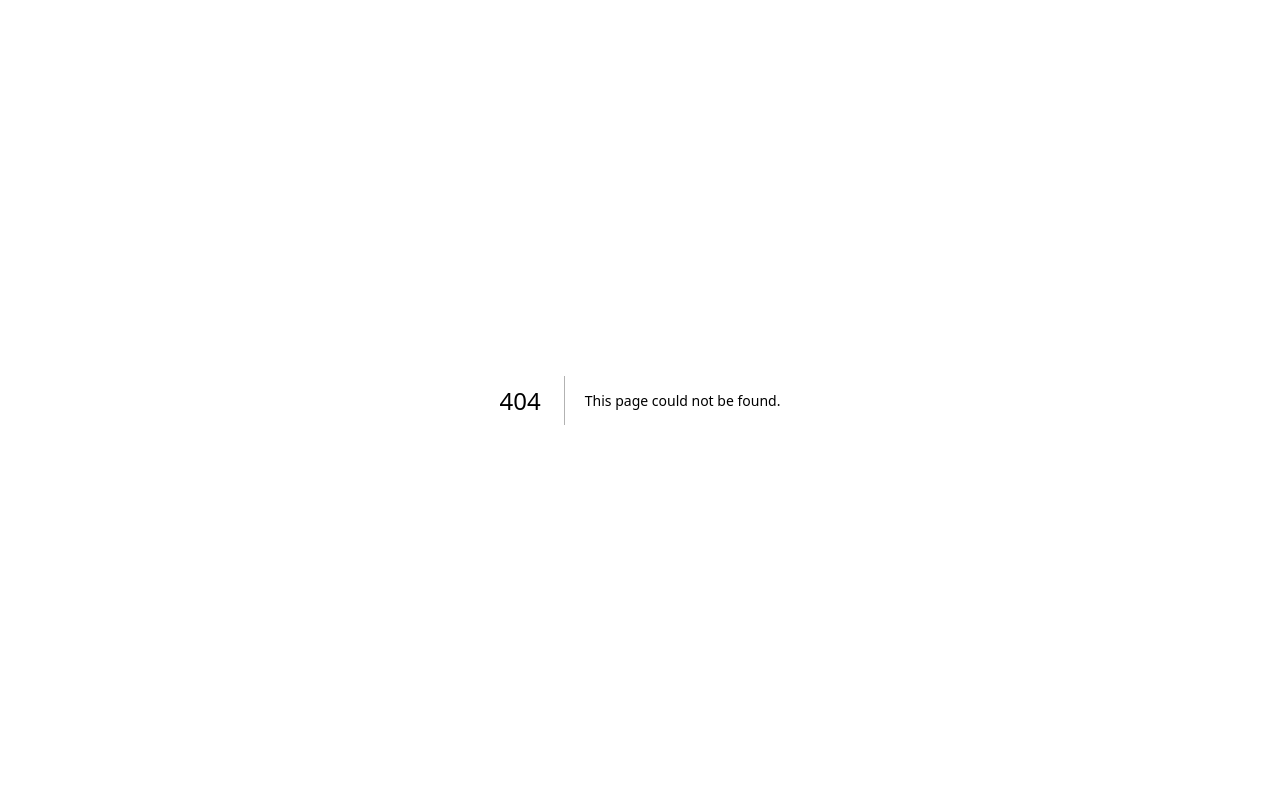
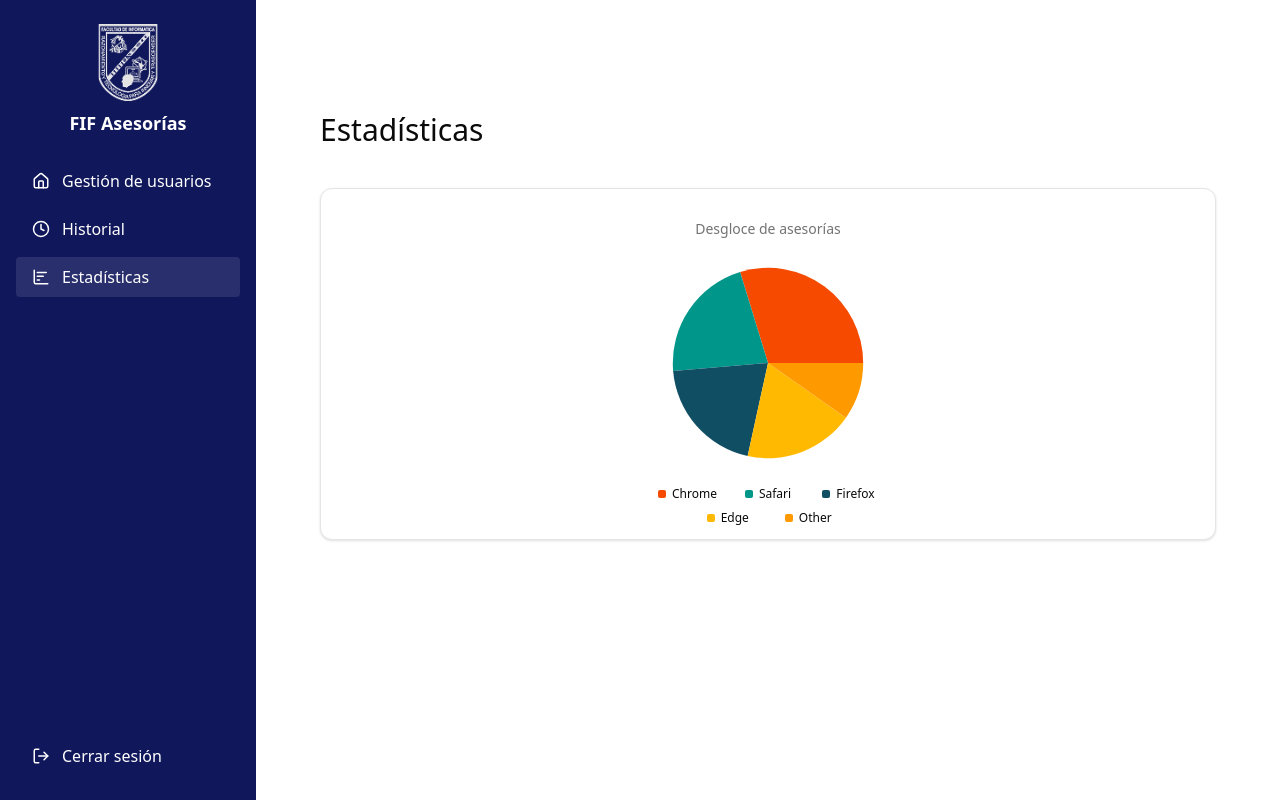
Before and after one commit to CarlosURangel/SAM-Fork, a Next.js app: page /dashboard/estadisticas/1 in a window 1280 px wide. Before the commit this address had no page. Built offline with nearby package versions, Linux system fonts and the light colour scheme; no server answers.

Commit message:
fix: fixed teacher pages

```diff
--- /dev/null
+++ b/src/app/(admin)/dashboard/estadisticas/[cve]/page.tsx
@@ -0,0 +1,121 @@
+"use client"
+
+import { Pie, PieChart } from "recharts"
+
+import {
+  Card,
+  CardContent,
+  CardDescription,
+  CardHeader,
+  CardTitle,
+} from "@/components/ui/card"
+import {
+  ChartConfig,
+  ChartContainer,
+  ChartLegend,
+  ChartLegendContent,
+} from "@/components/ui/chart"
+import { useParams } from "next/navigation"
+import { getStatisticsByTeacher } from "@/lib/dataStatistics"
+import { useEffect, useState } from "react"
+import { Advisory, Statistics } from "@/types/statisctics"
+
+export const description = "A pie chart with a legend"
+
+const chartData = [
+  { browser: "chrome", visitors: 275, fill: "var(--color-chrome)" },
+  { browser: "safari", visitors: 200, fill: "var(--color-safari)" },
+  { browser: "firefox", visitors: 187, fill: "var(--color-firefox)" },
+  { browser: "edge", visitors: 173, fill: "var(--color-edge)" },
+  { browser: "other", visitors: 90, fill: "var(--color-other)" },
+]
+
+const chartConfig = {
+  visitors: {
+    label: "Visitors",
+  },
+  chrome: {
+    label: "Chrome",
+    color: "var(--chart-1)",
+  },
+  safari: {
+    label: "Safari",
+    color: "var(--chart-2)",
+  },
+  firefox: {
+    label: "Firefox",
+    color: "var(--chart-3)",
+  },
+  edge: {
+    label: "Edge",
+    color: "var(--chart-4)",
+  },
+  other: {
+    label: "Other",
+    color: "var(--chart-5)",
+  },
+} satisfies ChartConfig
+
+export default function page() {
+  const params = useParams()
+  const cve = params.cve?.toString()
+  const [statistics, setStatistics] = useState<Statistics>()
+  const [advisories, setAdvisories] = useState<Advisory[]>()
+  console.log(statistics);
+
+  useEffect(() => {
+    document.title = 'Estadísticas';
+
+    if (cve) {
+      const fetch = async () => {
+        const data:Statistics = await getStatisticsByTeacher(cve)
+        setStatistics(data)
+        const dataA = data?.advisories.map((advisory) => ({
+          subject: advisory.name,
+          total: advisory.total,
+          fill: '#8884d8'
+        }))
+        setAdvisories(dataA)
+      }
+      fetch()
+
+    }
+
+  }, []);
+
+  useEffect(() => {
+    const data = advisories?.advisories.map((advisory) => ({
+      subject: advisory.name,
+      total: advisory.total,
+      fill: '#8884d8'
+    }))
+
+    console.log(data);
+  }, [advisories])
+
+  return (
+    <section className='mx-16 mt-28 flex-1'>
+      <h1 className='text-3xl mb-10'>Estadísticas</h1>
+      <Card className="flex flex-col">
+        <CardHeader className="items-center pb-0">
+          <CardTitle>{statistics?.name}</CardTitle>
+          <CardDescription>Desgloce de {statistics?.totalAdvisories} asesorías</CardDescription>
+        </CardHeader>
+        <CardContent className="flex-1 pb-0">
+          <ChartContainer
+            config={chartConfig}
+            className="mx-auto aspect-square max-h-[300px]"
+          >
+            <PieChart>
+              <Pie data={chartData} dataKey="visitors" />
+              <ChartLegend
+                content={<ChartLegendContent nameKey="browser" />}
+                className="-translate-y-2 flex-wrap gap-2 *:basis-1/4 *:justify-center"
+              />
+            </PieChart>
+          </ChartContainer>
+        </CardContent>
+      </Card>
+    </section>
+  )
+}
--- a/src/app/(admin)/dashboard/estadisticas/page.tsx
+++ b/src/app/(admin)/dashboard/estadisticas/page.tsx
@@ -10,9 +10,6 @@ import { ordenarYColorearPorCantidad } from '@/lib/colorUtils';
 const page = () => {
 
     const [dataChartTutoringPerSubject, setDataChartTutoringPerSubject] = useState<DataChartTutoringPerSubject[]>([]);
-    console.log(dataChartTutoringPerSubject);
-
-
 
     useEffect(() => {
         document.title = 'Estadísticas';
--- /dev/null
+++ b/src/app/api/statistics/teacher/[cveMaestro]/route.ts
@@ -0,0 +1,86 @@
+// ...existing code...
+import { NextRequest, NextResponse } from "next/server";
+import { prisma } from "@/lib/db";
+import { verify } from "jsonwebtoken";
+
+export async function GET(
+  req: NextRequest,
+  { params }: { params: { cveMaestro: string } }
+) {
+  try {
+    const { cveMaestro } = await params;
+
+    const cookie = req.cookies.get("Auth_SAM");
+    const authToken = cookie?.value;
+    if (!authToken) {
+      return NextResponse.json({ error: "Token no proporcionado" }, { status: 401 });
+    }
+    const payload = verify(authToken, process.env.JWT_SECRET!);
+    const cveAdmin = typeof payload === "object" ? payload.cveAdmin : undefined;
+    if (!cveAdmin) {
+      return NextResponse.json({ error: "Acceso no autorizado" }, { status: 403 });
+    }
+
+    const allAdvisories = await prisma.advisories.findMany({
+      where: { cveMaestro },
+      select: {
+        teacher: {
+          select: {
+            fullName: true,
+          },
+        },
+        idSubject: true,
+        subject: {
+          select: { name: true },
+        },
+      },
+    });
+
+    let name: string | null = null;
+    if (allAdvisories.length > 0) {
+      name = allAdvisories[0].teacher?.fullName ?? null;
+    }
+
+    const statsBySubject = new Map<
+      string,
+      {
+        idSubject: string;
+        name: string;
+        total: number;
+      }
+    >();
+
+    for (const advisory of allAdvisories) {
+      const subjectId = advisory.idSubject;
+      if (!subjectId) continue;
+
+      const subjectName = advisory.subject?.name ?? "Sin nombre";
+
+      const existing = statsBySubject.get(subjectId);
+      if (existing) {
+        existing.total += 1;
+      } else {
+        statsBySubject.set(subjectId, {
+          idSubject: subjectId,
+          name: subjectName,
+          total: 1,
+        });
+      }
+    }
+
+    const advisories = Array.from(statsBySubject.values());
+
+    const result = {
+      name,
+      totalAdvisories: allAdvisories.length,
+      advisories,
+    };
+
+    return NextResponse.json(result, { status: 200 });
+  } catch (error: any) {
+    return NextResponse.json(
+      { error: error.message || "Error al generar las estadísticas" },
+      { status: 500 }
+    );
+  }
+}
--- a/src/components/forms/RegisterPrivateLesson.tsx
+++ b/src/components/forms/RegisterPrivateLesson.tsx
@@ -10,11 +10,12 @@ import {
 } from "@/components/ui/dialog";
 import { Label } from "@/components/ui/label";
 import { Textarea } from "@/components/ui/textarea";
-import { FullStudentData } from "@/const/StudentAssignedTable";
+
 import { TextInput } from "./TextInput";
 import { SelectForm } from "./SelectForm";
 import { DateTimeInput } from "./DateTimeInput";
 import { HistoryAdmin } from "@/types/table";
+import { FullStudentData } from "@/types/advisory";
 
 export type FullAdvisoryData = {
   idAdvisory: string;
--- /dev/null
+++ b/src/lib/dataStatistics.ts
@@ -0,0 +1,16 @@
+
+export const getStatisticsByTeacher = async (cve:string) => {
+    try {
+        const response = await fetch(`/api/statistics/teacher/${cve}`, {
+            method: 'GET',
+            headers: {
+                'Content-Type': 'application/json'
+            },
+            credentials: 'include',
+        });
+        return await response.json();
+    } catch (error) {
+        console.error('Error al obtener los profesores:', error);
+        return {}
+    }
+}
--- /dev/null
+++ b/src/types/statisctics.ts
@@ -0,0 +1,12 @@
+
+export type Statistics = {
+    name: string,
+    totalAdvisories: number
+    advisories: Advisory[]
+}
+
+export type Advisory = {
+    idSubjetc: string,
+    name: string,
+    total: number
+}
```
